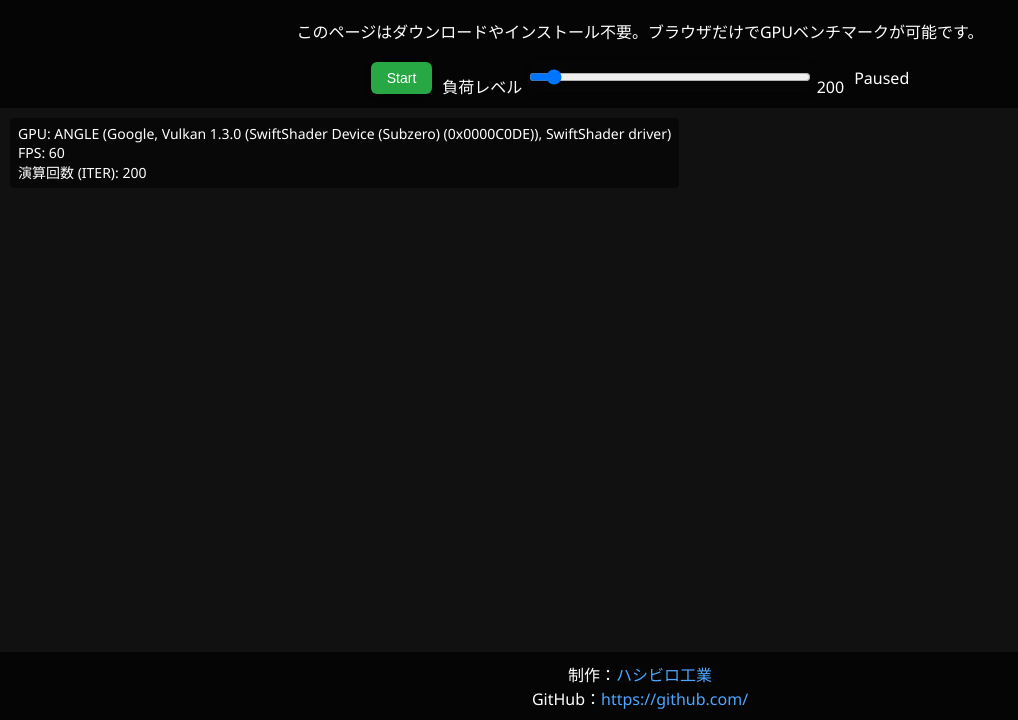
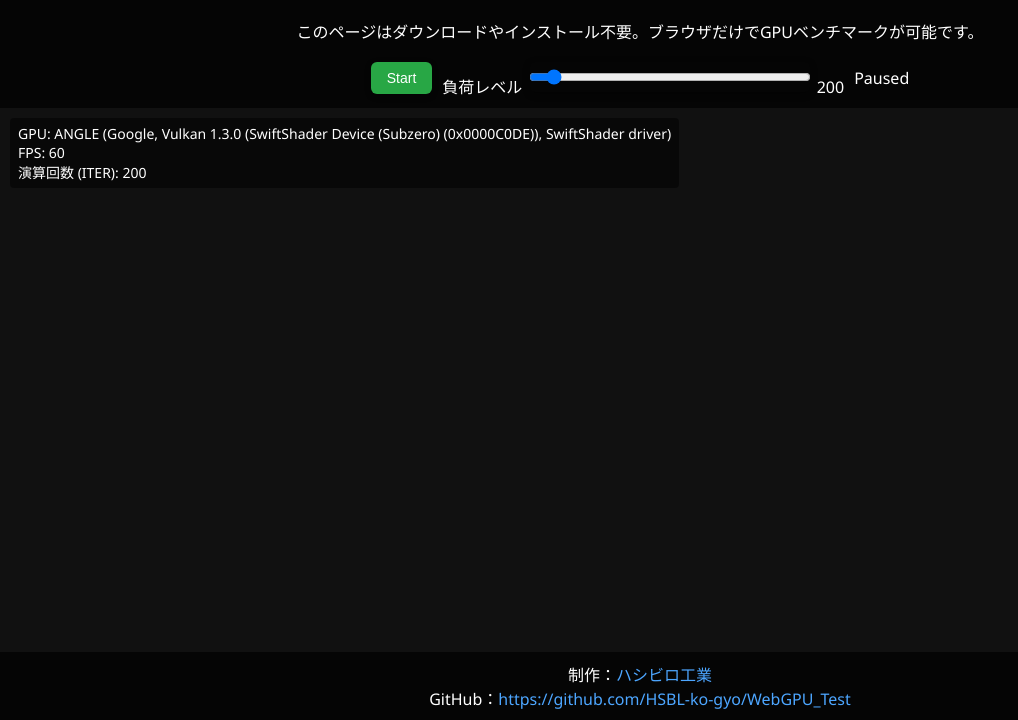
Before and after one commit to HSBL-ko-gyo/WebGPU_Test, a plain HTML site: page index.html in a window 1280 px wide. Shown: the part 80-800 px from the top of the page, without its empty margins (0-1018 px from the left). Drawn offline with Linux system fonts and the light colour scheme.

Commit message:
フッターのGitHubリンクを更新し、README.mdの使い方を簡略化しました。

```diff
--- a/index.html
+++ b/index.html
@@ -95,7 +95,7 @@
   </main>
   <footer>
     <div>制作：<a href="https://sites.google.com/view/hsbl-industrial-hp/home" target="_blank">ハシビロ工業</a></div>
-    <div>GitHub：<a href="https://github.com/your-repo" target="_blank">https://github.com/</a></div>
+    <div>GitHub：<a href="https://github.com/your-repo" target="_blank">https://github.com/HSBL-ko-gyo/WebGPU_Test</a></div>
   </footer>
 
   <!-- Vertex Shader -->
```
Also changed, not shown: 1 other file.
